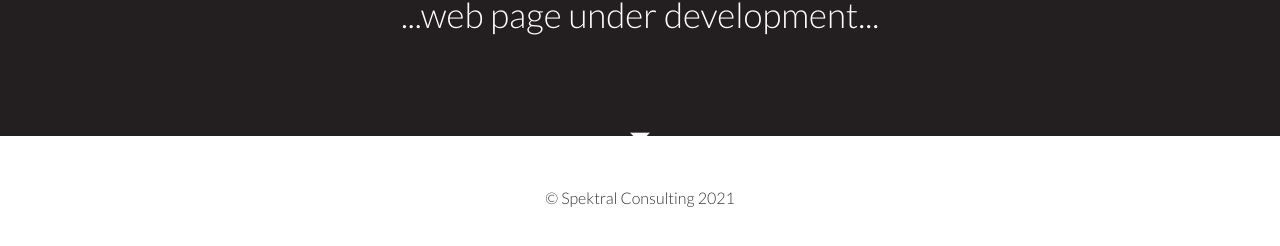
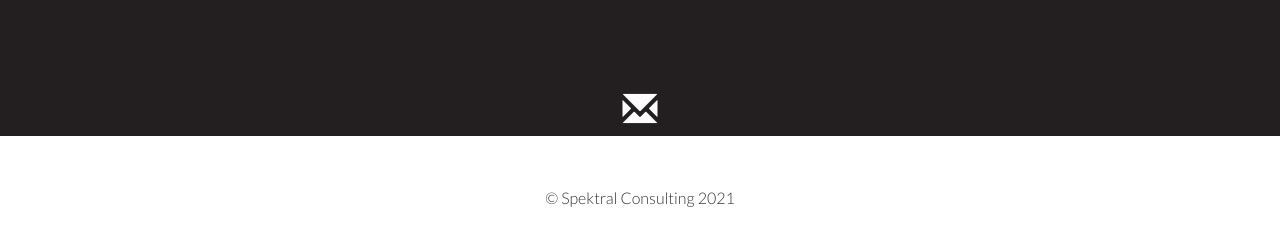
Before and after one commit to spektralconsulting/spektralhmtl, a plain HTML site: page index.html in a window 1280 px wide. Shown: the part 664-910 px from the top of the page. Drawn offline with Linux system fonts and the light colour scheme.

Commit message:
Update index.html

```diff
--- a/index.html
+++ b/index.html
@@ -46,7 +46,7 @@ Although you can use them, for a more unique website, replace these images with
 				<br />&nbsp;<br />
 
 				<!-- <h2 >Contact Us</h2>  -->
-				<h1><span class="glyphicon glyphicon-envelope"></span><br> info@spektral.si</h1>
+				<p><span class="glyphicon glyphicon-envelope"></span><br> info@spektral.si</p>
                <!--  <a href="#" class="btn btn-primary btn-lg">Engage Now</a> -->
             </div>
         </div>
```
